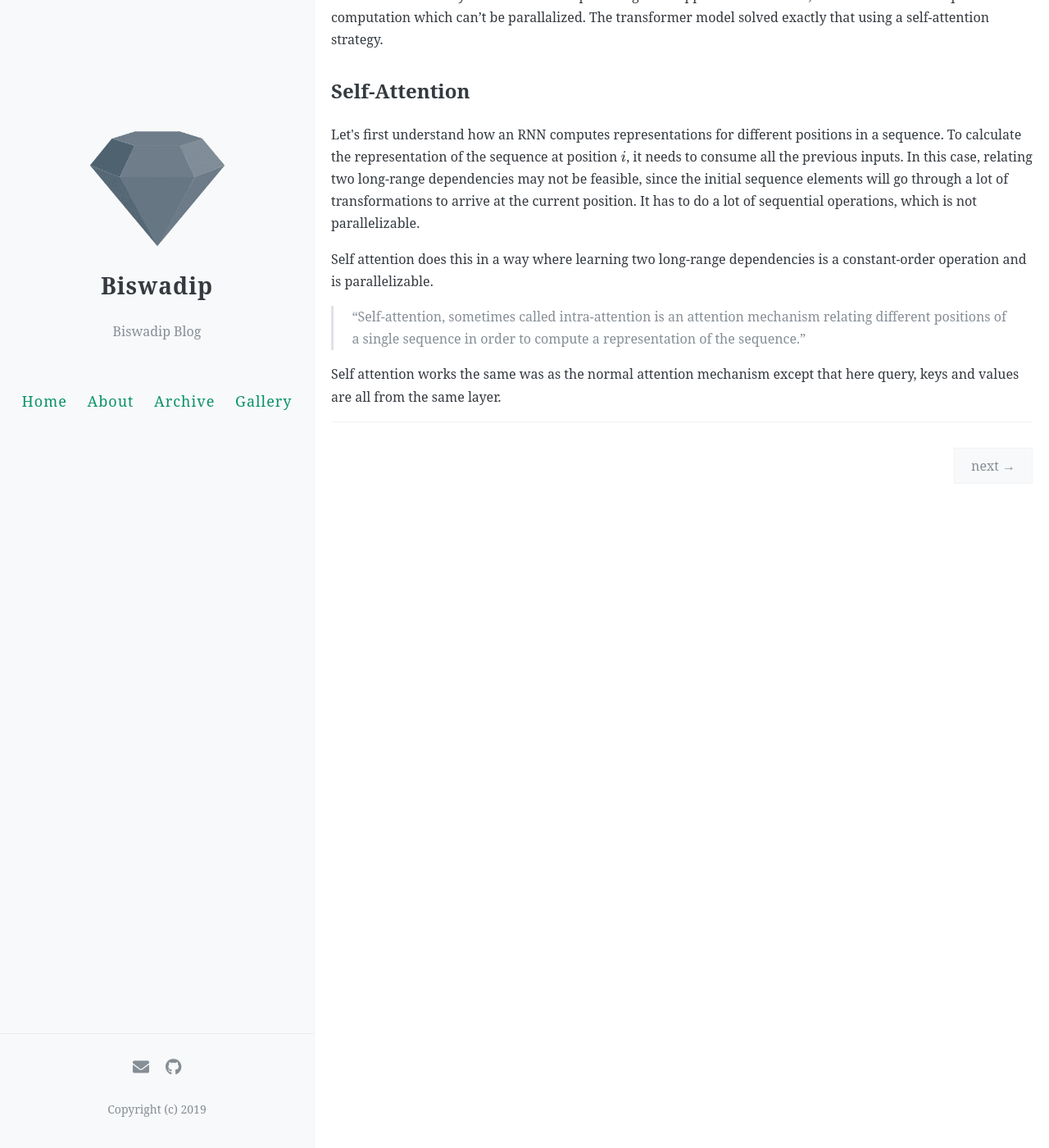
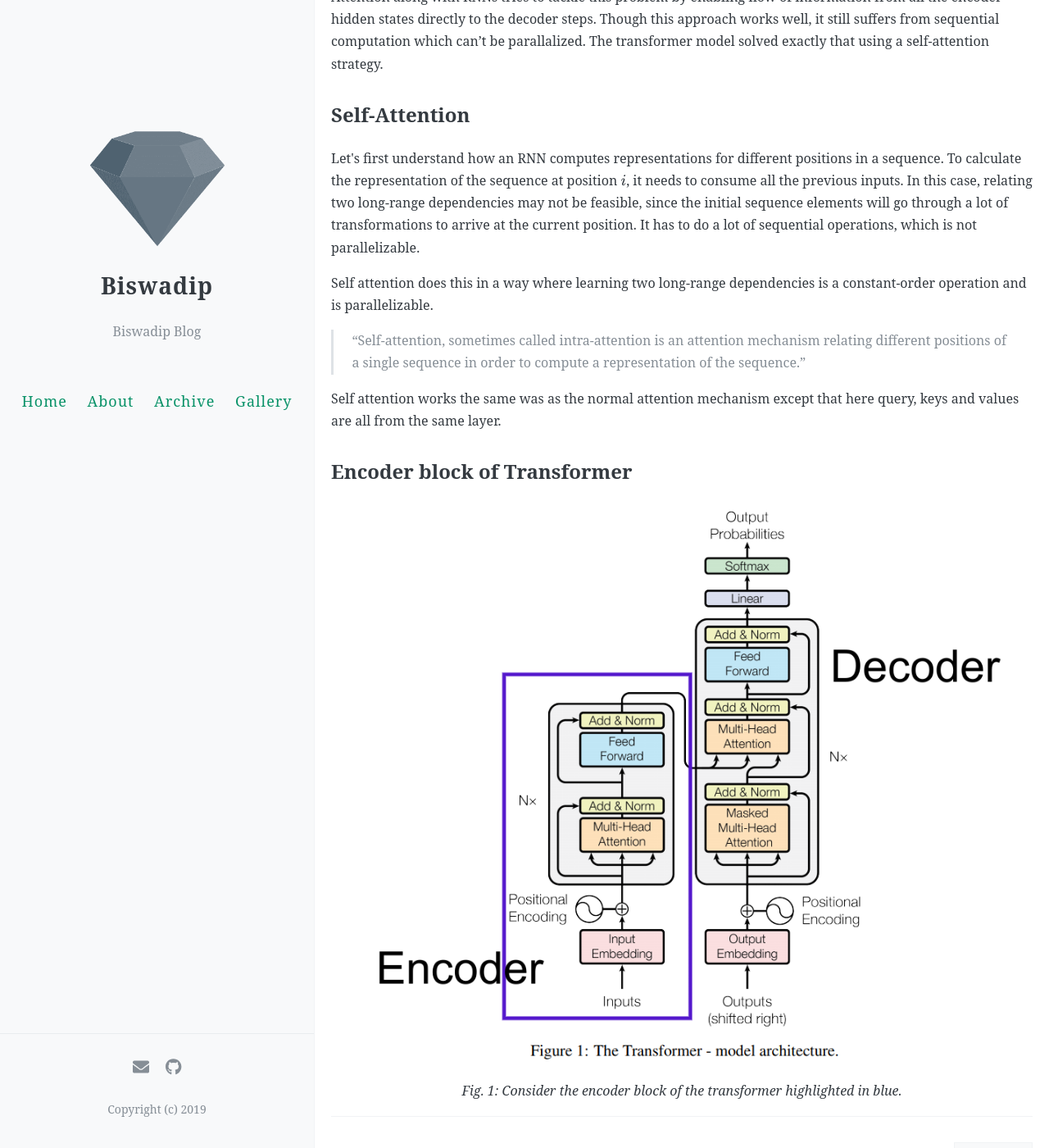
Before and after one commit to mandalbiswadip/mandalbiswadip.github.io, a Jekyll site: the page built from _posts/2020-03-01-transformers.md, in a window 1280 px wide and 1400 px high, scrolled down 512 px. Shown: the whole window at 82% size. Built offline with Jekyll 4.4.1, drawn with Linux system fonts in a browser that asks for light colours; our own code applies the rules of GitHub Pages for plain Markdown files; formulas are drawn with MathJax 3; comment, search, counter and statistics services are not loaded; before the commit the page ends 1142 px from its top, so only the background shows below that; some of the changed text lies outside the part shown.

Commit message:
Update 2020-03-01-transformers.md

```diff
--- a/_posts/2020-03-01-transformers.md
+++ b/_posts/2020-03-01-transformers.md
@@ -33,3 +33,10 @@ of a single sequence in order to compute a representation of the sequence."
 
 
 Self attention works the same was as the normal attention mechanism except that here query, keys and values are all from the same layer.
+
+
+## Encoder block of Transformer
+
+{:.center}
+![Encoder block](/images/transformer_encoder.png)
+*Fig. 1: Consider the encoder block of the transformer highlighted in blue.*
```
